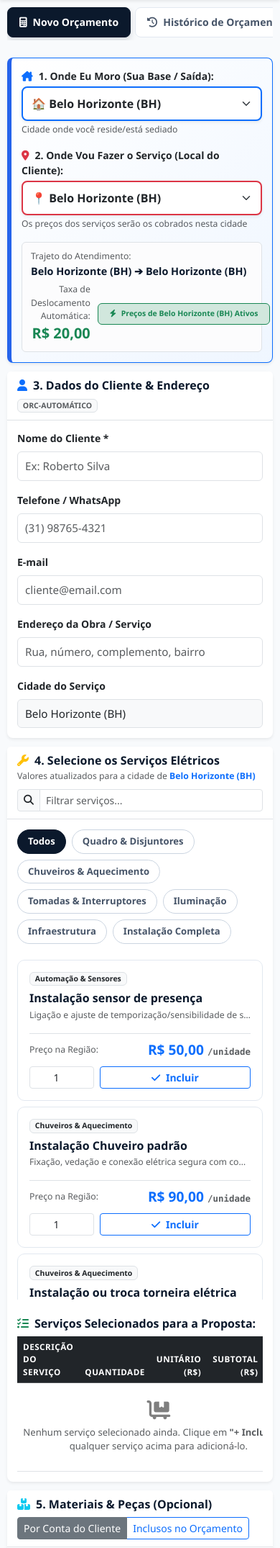
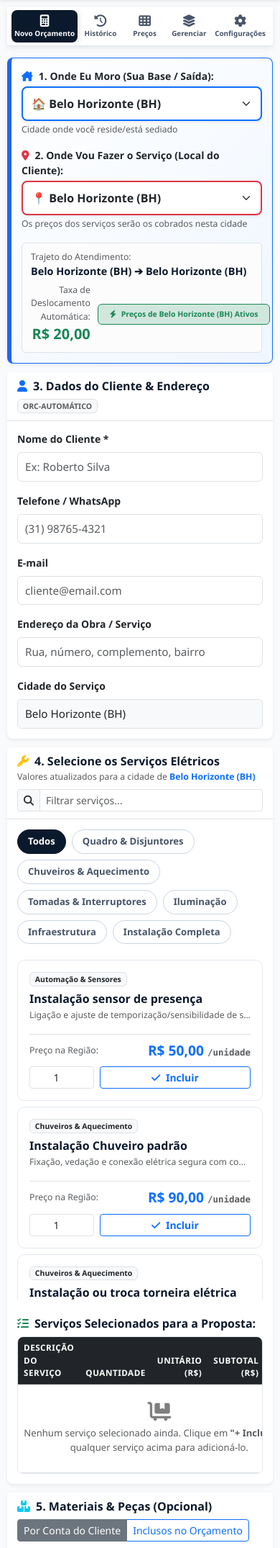
Before and after one commit to fernandoluizdocarmo/potencial-volt, a Flask app: page / in a window 390 px wide. Shown: the part 78-2228 px from the top of the page at 72% size. Run offline with Flask 3, Linux system fonts and the light colour scheme; data comes from the database, SQL or seed files in the repository; both versions use the stored data as it was after the commit; some libraries are stand-ins or nearby versions.

Commit message:
Layout 100% compativel com celular: todas as 5 abas visiveis e tabelas responsivas touch

```diff
--- a/static/css/style.css
+++ b/static/css/style.css
@@ -31,6 +31,15 @@ body {
 
 .fs-7 { font-size: 0.78rem; }
 
+/* ===================== WRAPPER DE ABAS ===================== */
+.nav-tabs-wrapper {
+    background: #ffffff;
+    border-radius: 10px;
+    border: 1px solid #e2e8f0;
+    padding: 6px;
+    overflow: hidden;
+}
+
 /* ===================== PILLS DE NAVEGAÇÃO ===================== */
 .custom-pills {
     display: flex;
@@ -38,8 +47,9 @@ body {
     overflow-x: auto;
     -webkit-overflow-scrolling: touch;
     scrollbar-width: none;
-    gap: 6px;
-    padding-bottom: 4px;
+    gap: 4px;
+    padding: 0;
+    margin: 0;
 }
 
 .custom-pills::-webkit-scrollbar { display: none; }
@@ -47,23 +57,71 @@ body {
 .custom-pills .nav-link {
     color: #475569;
     font-weight: 600;
-    padding: 9px 16px;
+    padding: 9px 14px;
     border-radius: 8px;
     white-space: nowrap;
     flex-shrink: 0;
     transition: all 0.2s ease;
-    background: #ffffff;
-    border: 1px solid #e2e8f0;
+    background: transparent;
+    border: none;
     font-size: 0.88rem;
+    display: flex;
+    align-items: center;
+    gap: 7px;
 }
 
+.custom-pills .nav-link i { font-size: 0.95rem; }
 .custom-pills .nav-link:hover { color: var(--navy-main); background-color: #f1f5f9; }
 
 .custom-pills .nav-link.active {
     background-color: var(--navy-main);
     color: #ffffff;
-    border-color: var(--navy-main);
-    box-shadow: 0 4px 10px rgba(11, 25, 44, 0.15);
+    box-shadow: 0 3px 8px rgba(11, 25, 44, 0.2);
+}
+
+/* ===================== ABAS MOBILE — BOTTOM NAV STYLE ===================== */
+@media (max-width: 767.98px) {
+    .nav-tabs-wrapper {
+        position: sticky;
+        top: 0;
+        z-index: 100;
+        border-radius: 0;
+        border-left: none;
+        border-right: none;
+        border-top: none;
+        padding: 4px 6px;
+        box-shadow: 0 2px 8px rgba(0,0,0,0.08);
+    }
+
+    .custom-pills {
+        justify-content: space-between;
+        gap: 2px;
+    }
+
+    .custom-pills .nav-item {
+        flex: 1;
+    }
+
+    .custom-pills .nav-link {
+        flex-direction: column;
+        align-items: center;
+        justify-content: center;
+        padding: 7px 4px;
+        font-size: 0.62rem;
+        gap: 3px;
+        width: 100%;
+        text-align: center;
+        border-radius: 8px;
+    }
+
+    .custom-pills .nav-link i {
+        font-size: 1.05rem;
+    }
+
+    .tab-label {
+        display: block;
+        line-height: 1.1;
+    }
 }
 
 /* ===================== SELETOR DE REGIÃO ===================== */
@@ -330,10 +388,33 @@ body {
     #tabelaHistorico th, #tabelaHistorico td {
         font-size: 0.78rem;
         padding: 6px;
+        white-space: nowrap;
     }
 
     /* ---- Tabela matriz de preços ---- */
     .input-preco-matriz { width: 80px; font-size: 0.82rem; }
+    #containerMatrizPrecos table th,
+    #containerMatrizPrecos table td {
+        white-space: nowrap;
+    }
+
+    /* ---- Scroll horizontal fluido e visível no celular ---- */
+    .table-responsive {
+        border-radius: 8px;
+        border: 1px solid #e2e8f0;
+        -webkit-overflow-scrolling: touch;
+        overflow-x: auto !important;
+        position: relative;
+    }
+
+    .table-responsive::-webkit-scrollbar {
+        height: 6px;
+    }
+
+    .table-responsive::-webkit-scrollbar-thumb {
+        background: #cbd5e1;
+        border-radius: 4px;
+    }
 
     /* ---- Abas de Gerenciar: colunas em coluna única ---- */
     .col-lg-5, .col-lg-7 {
--- a/templates/index.html
+++ b/templates/index.html
@@ -41,33 +41,40 @@
     <div class="container-fluid px-4 py-4">
 
         <!-- NAVEGAÇÃO EM ABAS -->
-        <ul class="nav nav-pills custom-pills mb-4" id="mainTab" role="tablist">
+        <div class="nav-tabs-wrapper mb-3">
+            <ul class="nav nav-pills custom-pills" id="mainTab" role="tablist">
                 <li class="nav-item" role="presentation">
                     <button class="nav-link active" id="novo-orcamento-tab" data-bs-toggle="pill" data-bs-target="#novo-orcamento" type="button" role="tab">
-                    <i class="fa-solid fa-calculator me-2"></i>Novo Orçamento
+                        <i class="fa-solid fa-calculator"></i>
+                        <span class="tab-label">Novo Orçamento</span>
                     </button>
                 </li>
                 <li class="nav-item" role="presentation">
                     <button class="nav-link" id="historico-tab" data-bs-toggle="pill" data-bs-target="#historico" type="button" role="tab" onclick="carregarHistorico()">
-                    <i class="fa-solid fa-clock-rotate-left me-2"></i>Histórico de Orçamentos
+                        <i class="fa-solid fa-clock-rotate-left"></i>
+                        <span class="tab-label">Histórico</span>
                     </button>
                 </li>
                 <li class="nav-item" role="presentation">
                     <button class="nav-link" id="matriz-tab" data-bs-toggle="pill" data-bs-target="#matriz" type="button" role="tab" onclick="carregarMatrizPrecos()">
-                    <i class="fa-solid fa-table-cells me-2"></i>Preços por Região
+                        <i class="fa-solid fa-table-cells"></i>
+                        <span class="tab-label">Preços</span>
                     </button>
                 </li>
                 <li class="nav-item" role="presentation">
                     <button class="nav-link" id="cadastros-tab" data-bs-toggle="pill" data-bs-target="#cadastros" type="button" role="tab" onclick="carregarCadastros()">
-                    <i class="fa-solid fa-layer-group me-2"></i>Gerenciar Serviços & Regiões
+                        <i class="fa-solid fa-layer-group"></i>
+                        <span class="tab-label">Gerenciar</span>
                     </button>
                 </li>
                 <li class="nav-item" role="presentation">
                     <button class="nav-link" id="config-tab" data-bs-toggle="pill" data-bs-target="#config" type="button" role="tab" onclick="carregarConfiguracoes()">
-                    <i class="fa-solid fa-gear me-2"></i>Configurações da Empresa
+                        <i class="fa-solid fa-gear"></i>
+                        <span class="tab-label">Configurações</span>
                     </button>
                 </li>
             </ul>
+        </div>
 
         <!-- CONTEÚDO DAS ABAS -->
         <div class="tab-content" id="mainTabContent">
```
Also changed, not shown: orcamentos_eletrica.db, 1 other file. Lines whose indentation alone changed are shown as unchanged.
